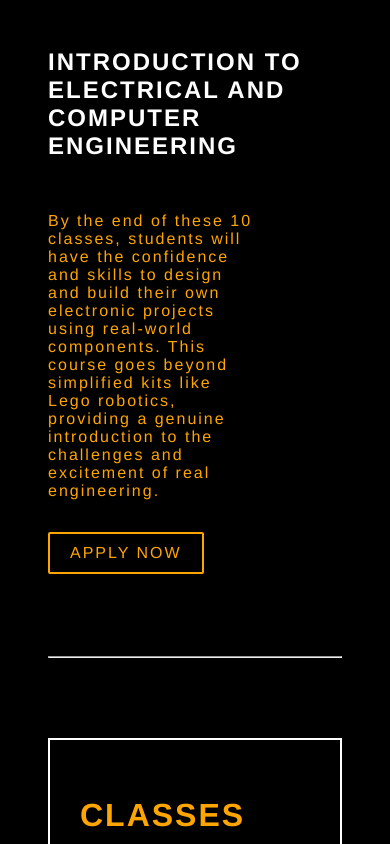
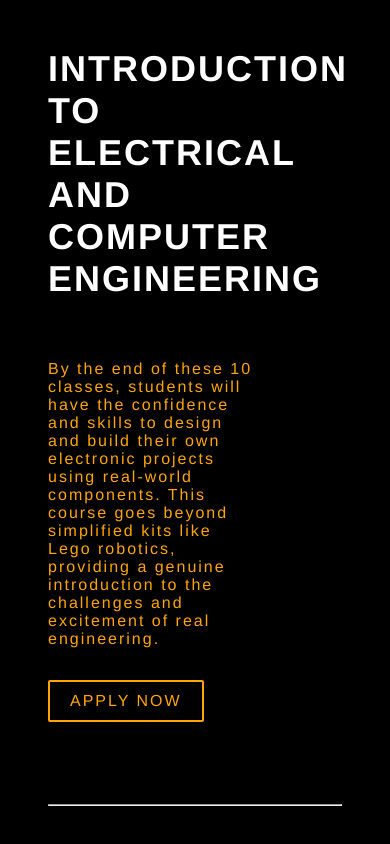
Before and after one commit to ellaachuang/ECE101, a plain HTML site: page index.html in a window 390 px wide. Shown: the top 844 px of the page. Drawn offline with Linux system fonts and the light colour scheme.

Commit message:
heading changes

```diff
--- a/style.css
+++ b/style.css
@@ -34,7 +34,7 @@ html {
 }
 
 /* Medium screens */
-@media (max-width: 768px) {
+@media (max-width: 700px) {
   .responsive-heading {
     font-size: 42px;
   }
@@ -43,7 +43,7 @@ html {
 /* Small screens */
 @media (max-width: 480px) {
   .responsive-heading {
-    font-size: 24px;
+    font-size: 36px;
   }
 }
 
```
